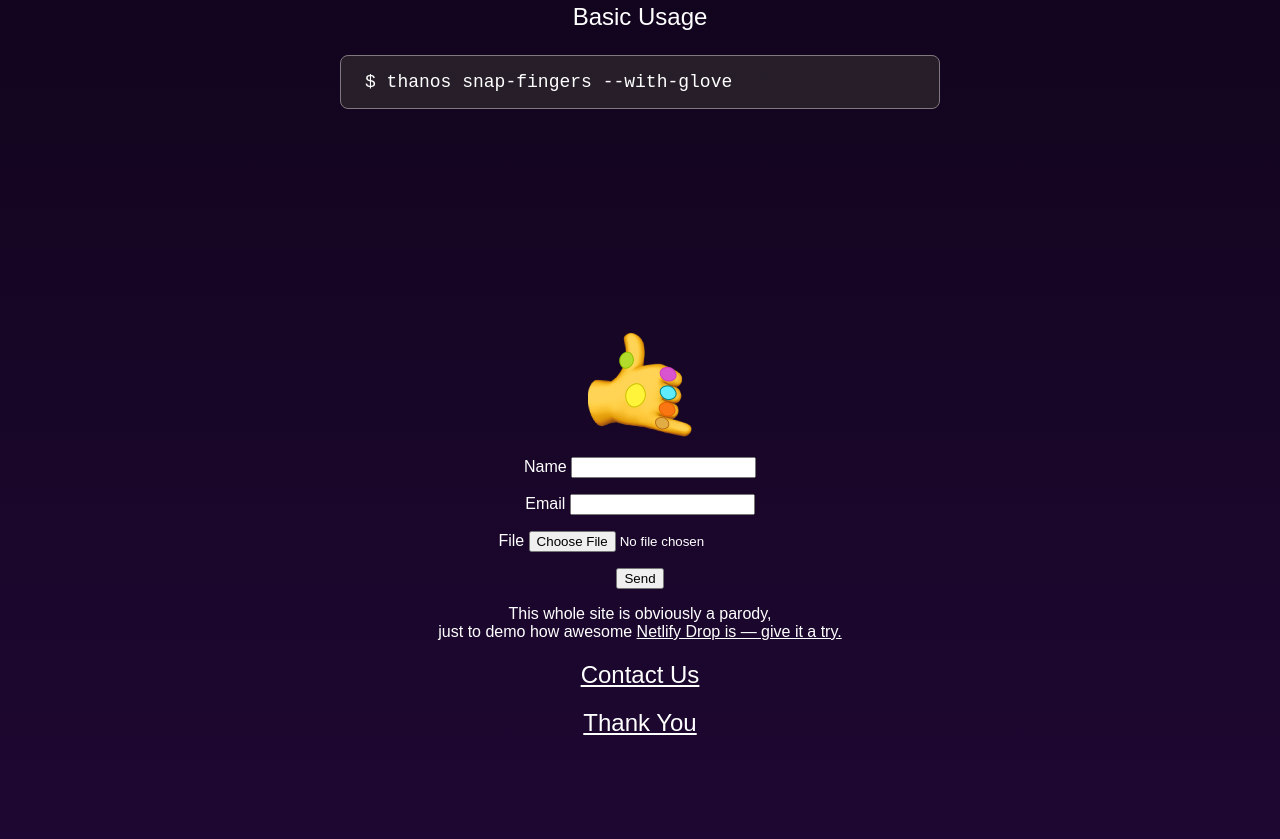
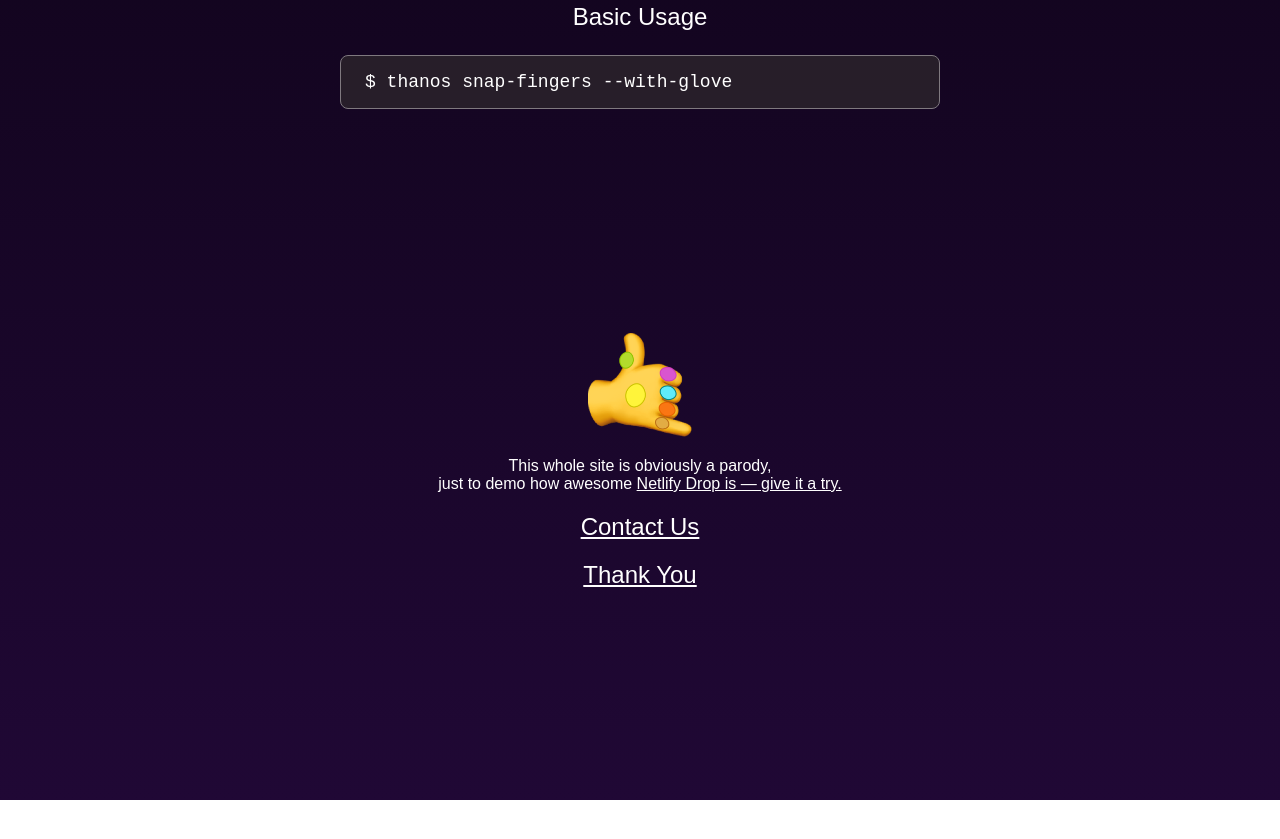
Before and after one commit to AnmolTomer/netlify-drop, a React app: page src/index.html in a window 1280 px wide. Shown: the part 1045-1884 px from the top of the page. After the commit the page ends 1845 px from the top, so only its background shows below. Built offline with nearby package versions, Linux system fonts and the light colour scheme; a web font is replaced by a local one.

```diff
--- a/src/index.html
+++ b/src/index.html
@@ -46,20 +46,6 @@
           src="assets/glove.png"
           alt="thanos gauntlet but its like the classic emoji hands with an awful photoshop of stupid gems on it, because funny"
         />
-        <form name="contact" netlify>
-          <p>
-            <label>Name <input type="text" name="name"/></label>
-          </p>
-          <p>
-            <label>Email <input type="email" name="email"/></label>
-          </p>
-          <p>
-            <label>File <input type="file" name="FILE_UPLOAD"/></label>
-          </p>
-          <p>
-            <button type="submit">Send</button>
-          </p>
-        </form>
         <p>
           This whole site is obviously a parody, <br />
           just to demo how awesome
```
Also changed, not shown: src/contact.html (+17 -1 lines), dist/index.html.
